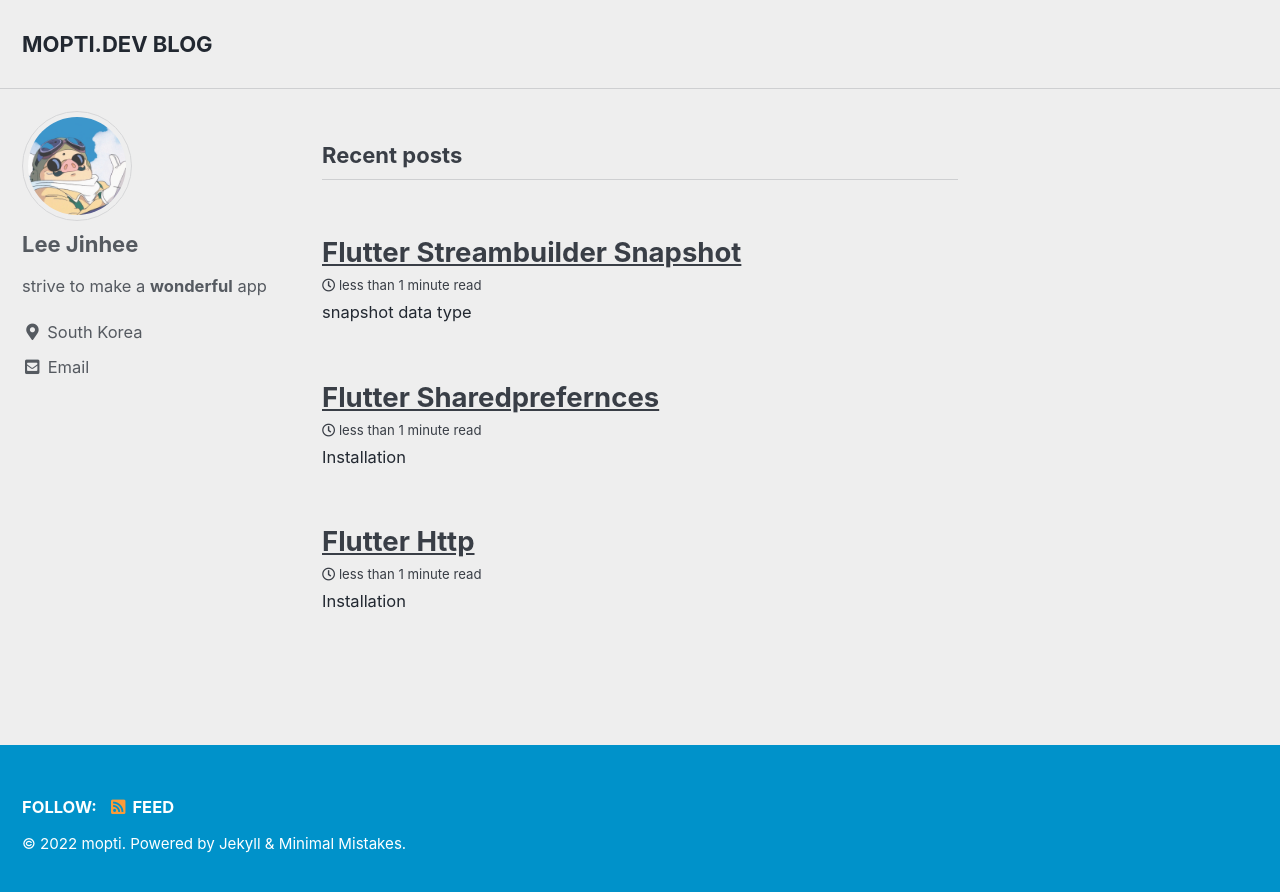
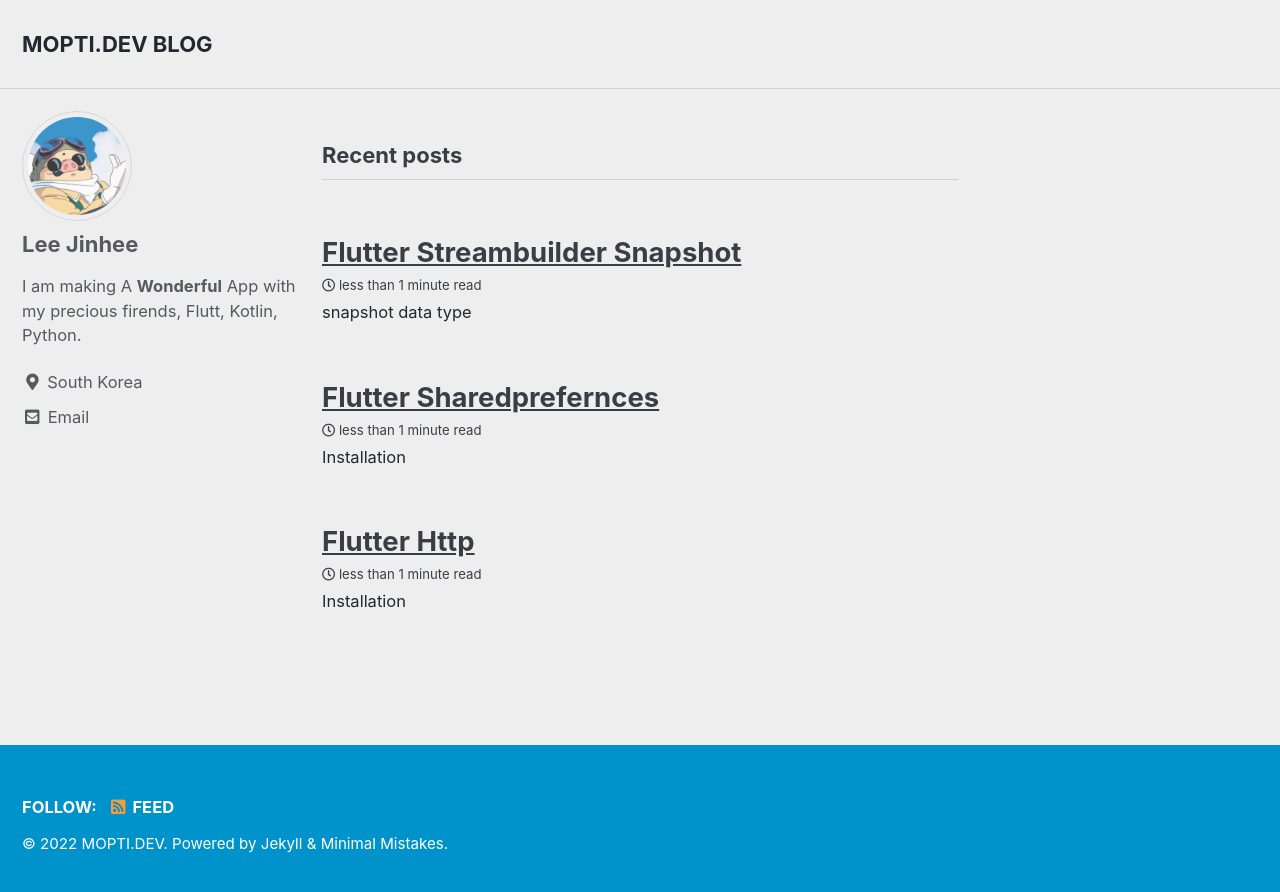
Before and after one commit to mopti/mopti.github.io, a Jekyll site: the page built from index.html, in a window 1280 px wide. Shown: the top 892 px of the page. Built offline with Jekyll 4.4.1, drawn with Linux system fonts in a browser that asks for light colours; cached includes are drawn as plain includes; the list of posts is cut into pages by our own code.

Commit message:
configuration

```diff
--- a/_config.yml
+++ b/_config.yml
@@ -19,8 +19,8 @@ locale                   : "en-US"
 title                    : "MOPTI.DEV BLOG"
 title_separator          : "-"
 subtitle                 : # site tagline that appears below site title in masthead
-name                     : "mopti"
-description              : "strive to make an wonderful app"
+name                     : "MOPTI.DEV"
+description              : "I am making A **Wonderful** App with my precious firends, Flutt, Kotlin, Python."
 url                      : # the base hostname & protocol for your site e.g. "https://mmistakes.github.io"
 baseurl                  : # the subpath of your site, e.g. "/blog"
 repository               : # GitHub username/repo-name e.g. "mmistakes/minimal-mistakes"
@@ -106,7 +106,7 @@ analytics:
 author:
   name             : "Lee Jinhee"
   avatar           : "/assets/images/profile_redpig.jpg" # path of avatar image, e.g. "/assets/images/bio-photo.jpg"
-  bio              : "strive to make a **wonderful** app"
+  bio              : "I am making A **Wonderful** App with my precious firends, Flutt, Kotlin, Python."
   location         : "South Korea"
   email            : "wonderful@mopti.dev"
   links:
```
